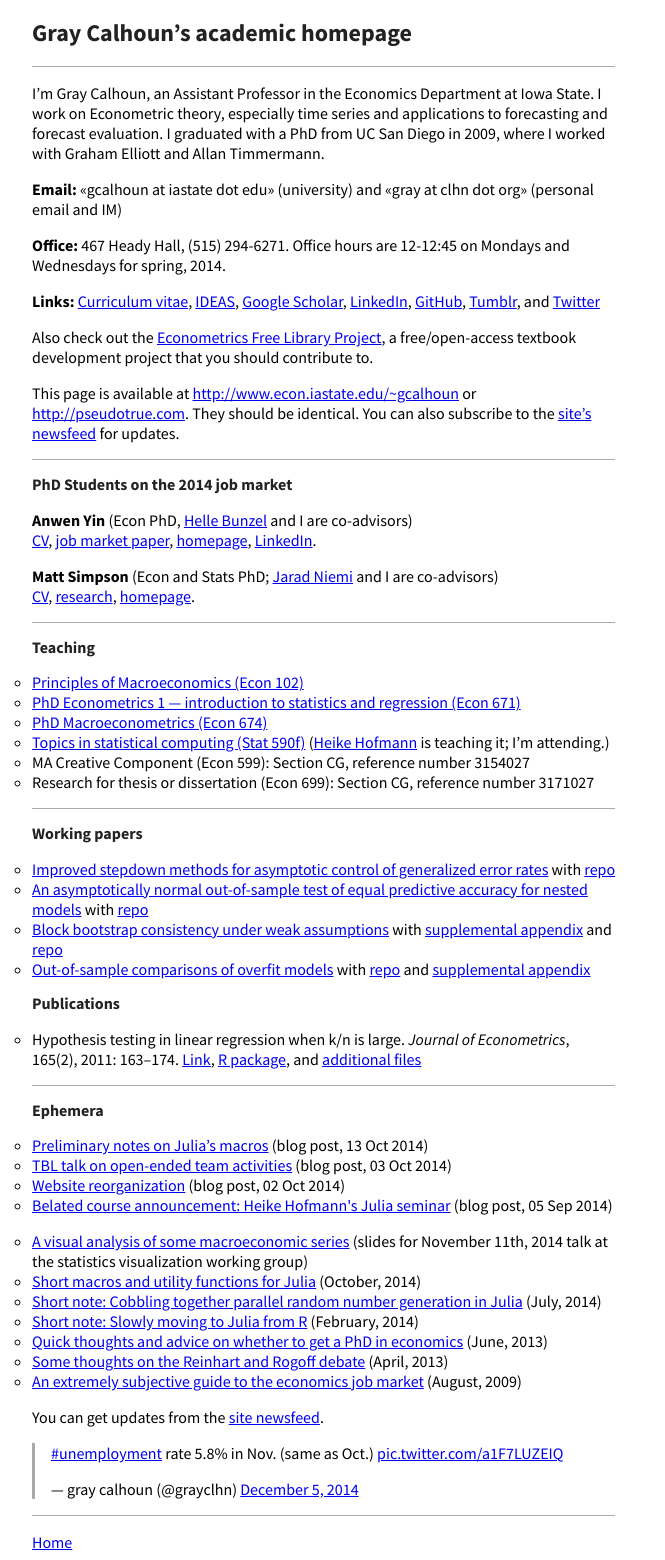
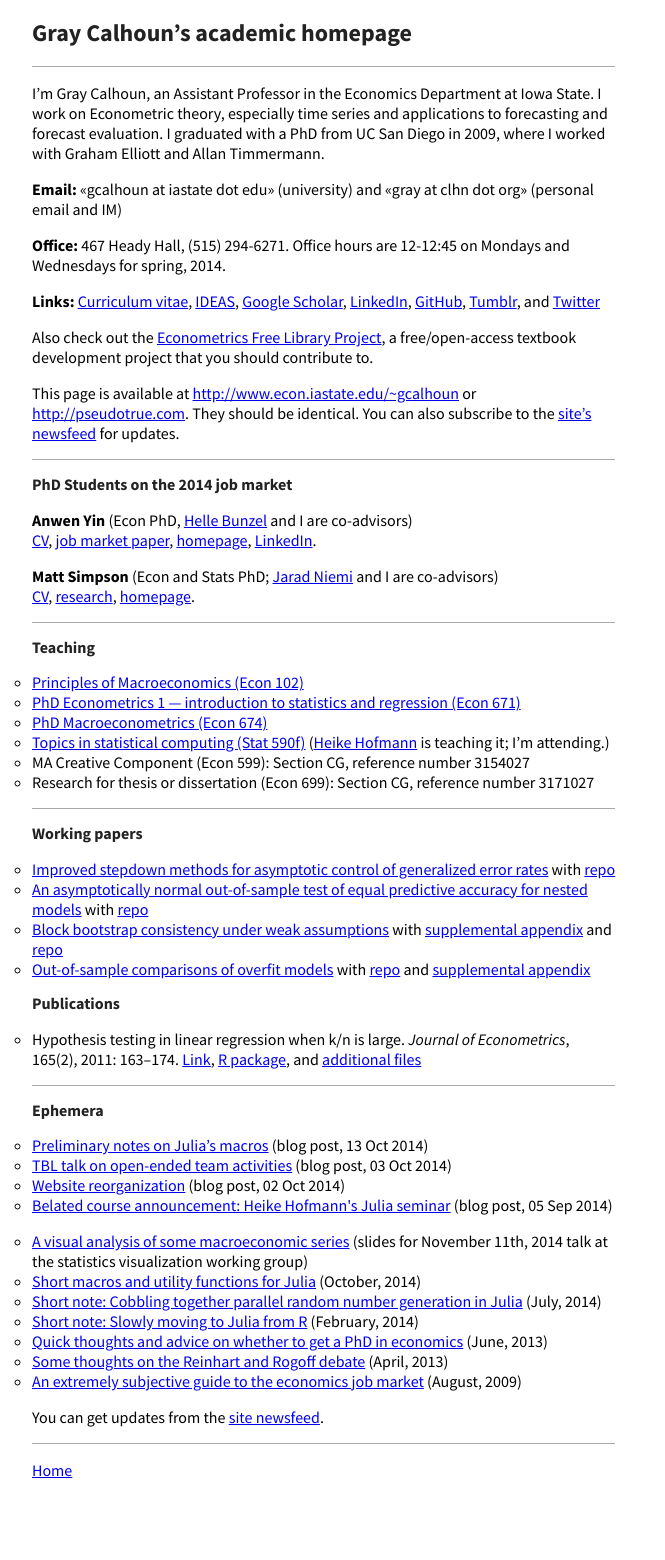
Before and after one commit to mmkuang/grayclhn.github.io, a Jekyll site: the page built from index.md, in a window 1280 px wide. Shown: the whole page, without its empty margins (0-665 px from the left). Built offline with Jekyll 4.4.1, drawn with Linux system fonts in a browser that asks for light colours; Markdown is read by kramdown in place of the engine named in the settings; comment, search, counter and statistics services are not loaded; after the commit the page ends 1488 px from its top, so only the background shows below that.

Commit message:
Remove old tweets

```diff
--- a/index.md
+++ b/index.md
@@ -118,6 +118,3 @@ updates.
 * [An extremely subjective guide to the economics job market](notes/job-market-notes) (August, 2009)
 
 You can get updates from the [site newsfeed]({{ site.main }}/feed.xml).
-
-<blockquote class="twitter-tweet" lang="en"><p><a href="https://twitter.com/hashtag/unemployment?src=hash">#unemployment</a> rate 5.8% in Nov. (same as Oct.) <a href="http://t.co/a1F7LUZEIQ">pic.twitter.com/a1F7LUZEIQ</a></p>&mdash; gray calhoun (@grayclhn) <a href="https://twitter.com/grayclhn/status/540910953328828416">December 5, 2014</a></blockquote>
-<script async src="//platform.twitter.com/widgets.js" charset="utf-8"></script>
```
